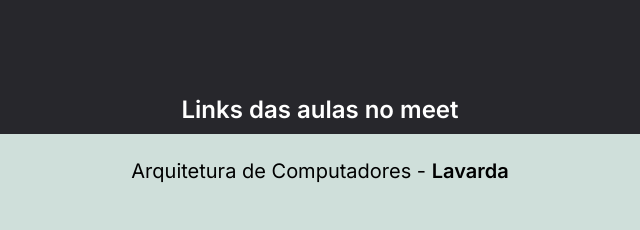
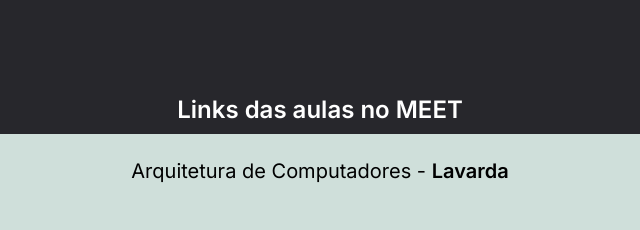
Before and after one commit to vinicdev/Horarios, a plain HTML site: page index.html in a window 1280 px wide. Shown: the part 201-431 px from the top of the page, 320-960 px from the left. Drawn offline with Linux system fonts and the light colour scheme.

Commit message:
Update index.html

```diff
--- a/index.html
+++ b/index.html
@@ -20,7 +20,7 @@
     <!-- links -->
     <section class="link-meets">
         <div class="container">
-            <h2>Links das aulas no meet</h2>
+            <h2>Links das aulas no MEET</h2>
             <ul>
                 <a href="http://meet.google.com/npy-wkko-wxn"><li>Arquitetura de Computadores - <strong>Lavarda</strong></li></a>
                 <a href="http://meet.google.com/mpm-ueqr-idm"><li>Linguagem de Programação - <strong>Ademir</strong></li></a>
```
